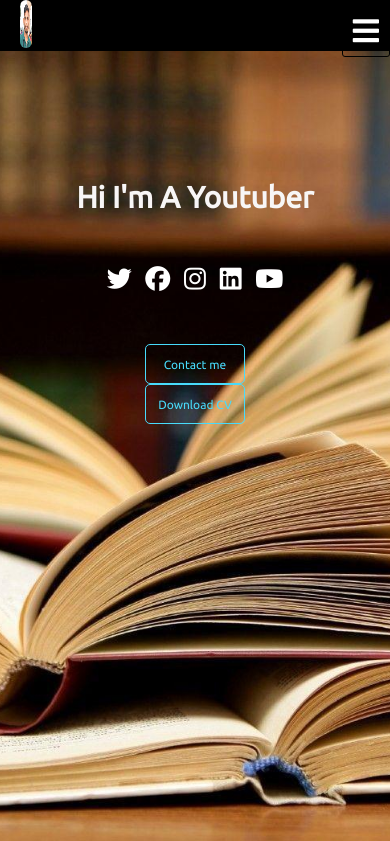
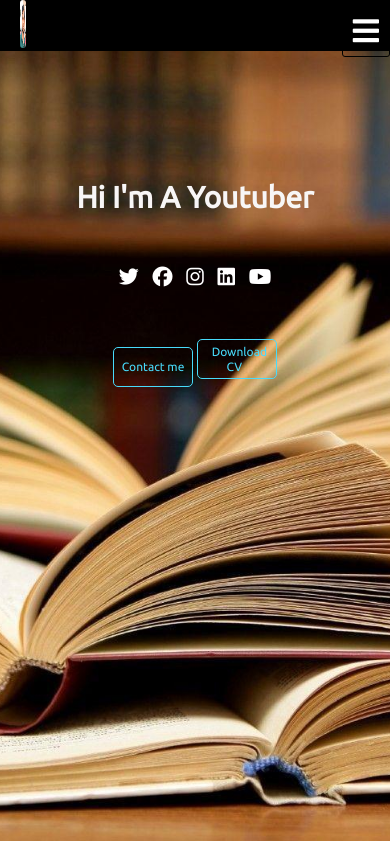
Before and after one commit to IamAbhijeetkumar/My-Portfolio, a plain HTML site: page index.html in a window 390 px wide. Shown: the top 841 px of the page. Drawn offline with nearby package versions, Linux system fonts and the light colour scheme; files whose address does not match are found by name.

Commit message:
Update utlis.css

```diff
--- a/utlis.css
+++ b/utlis.css
@@ -18,7 +18,7 @@
     }
     .navbar .logo img {
         margin-left: 20px;
-        width: 20%;
+        width: 10%;
         height: 3em;
         border-radius: 5em;
     }
@@ -35,7 +35,7 @@
 
     section .main button {
         display: inline-block;
-        width: 100px;
+        width: 80px;
         margin: auto;
         padding-top: 100;
         height: 3em;
@@ -43,6 +43,12 @@
         border: 1px solid #48dbfb;
         background-color: transparent;
     }
+    section .main .btn ul li a {
+    text-decoration: none;
+    color: white;
+    padding: 5px;
+    font-size: 20px;
+}
 
     section .main button a {
         color: #48dbfb;
```
